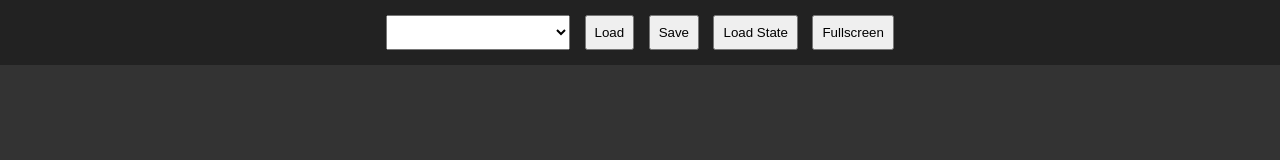
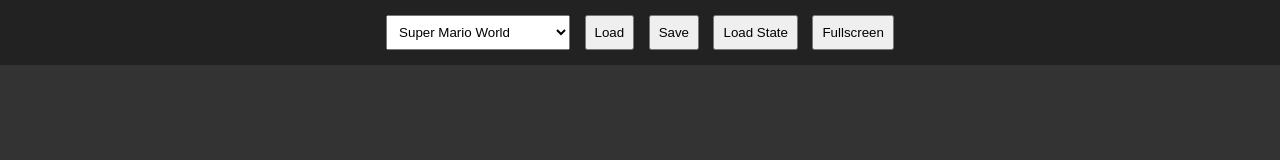
Before and after one commit to rsbtqdpxv6-blip/Website-GOG, a plain HTML site: page snes-files/index.html in a window 1280 px wide. Shown: the top 160 px of the page. Drawn offline with Linux system fonts and the light colour scheme; no server answers.

Commit message:
Update ROM selection option for Super Mario World

```diff
--- a/snes-files/index.html
+++ b/snes-files/index.html
@@ -35,7 +35,7 @@
 
 <div id="topbar">
   <select id="romSelect">
-    <option value="/Website-GOG/snes-files/roms/super-mario-world.sfc">
+    <option value="super-mario-world">Super Mario World</option>
     <option value="zelda">Zelda: A Link to the Past</option>
   </select>
 
```
